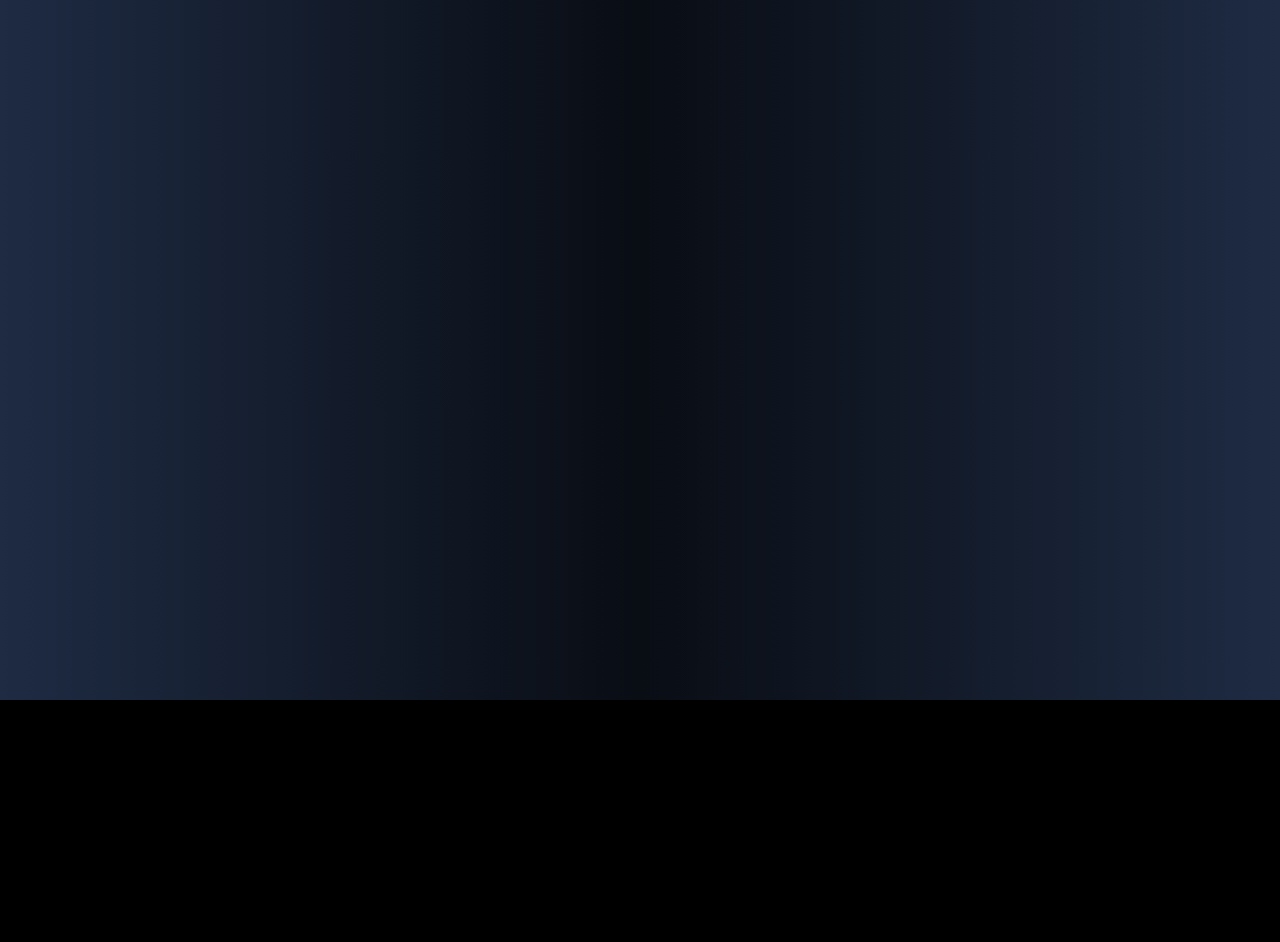
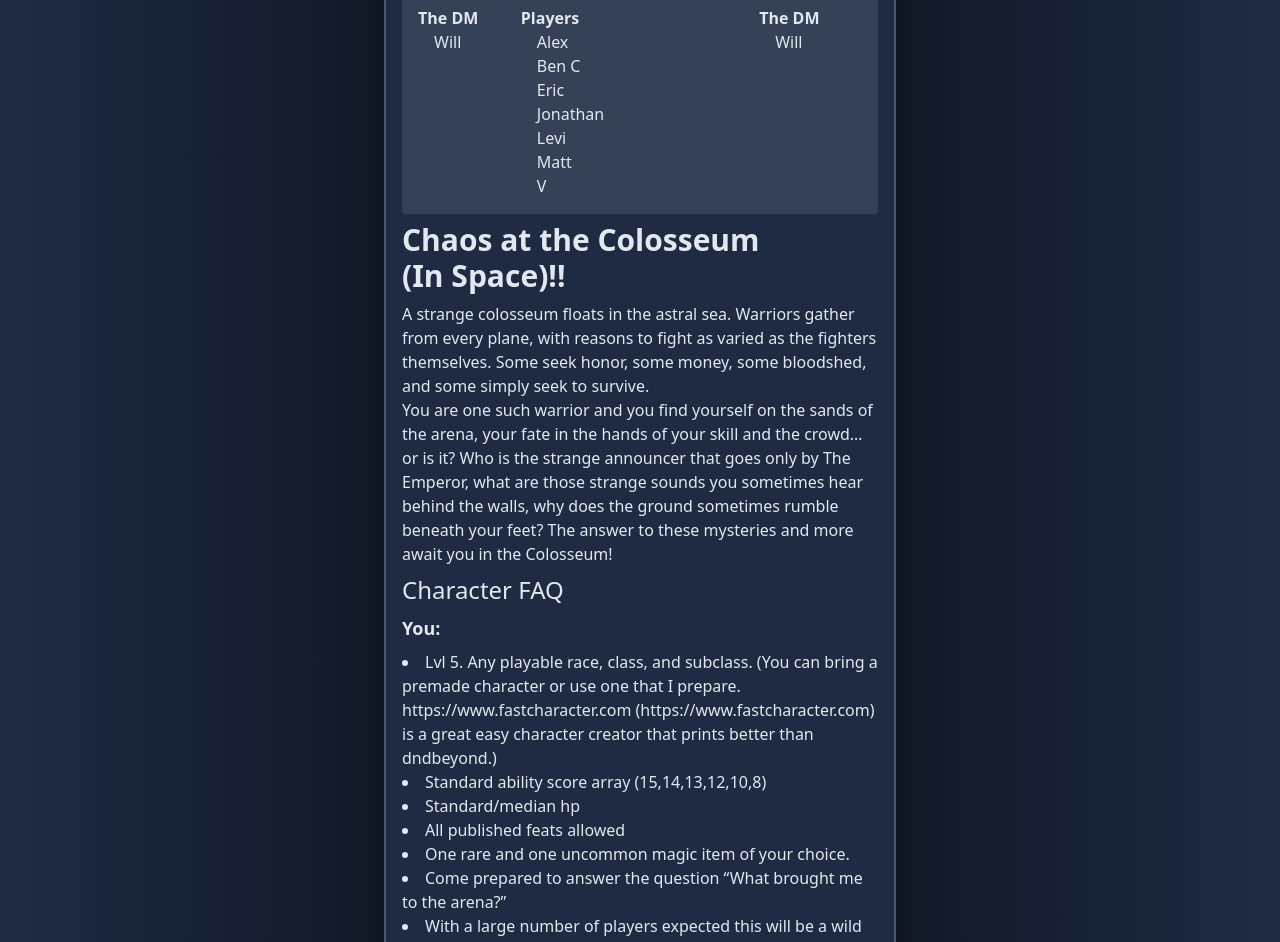
Before and after one commit to retzloff/deep-creek-disco, a SvelteKit app: page /oneshot in a window 1280 px wide. Before the commit this address had no page. Shown: the part 100-1042 px from the top of the page. Before the commit the page ends 800 px from the top, so only its background shows below. Built offline with nearby package versions, Linux system fonts and the light colour scheme.

Commit message:
:pencil2: Adds game info

```diff
--- a/src/app.css
+++ b/src/app.css
@@ -59,4 +59,8 @@
 	dd {
 		@apply ml-4 grid grid-cols-[1fr_4fr] flex-nowrap;
 	}
+
+	li {
+		@apply list-disc list-inside;
+	}
 }
--- /dev/null
+++ b/src/routes/oneshot/+page.svelte
@@ -0,0 +1,58 @@
+<section class="text-slate-200 bg-cloud-burst">
+	<h1>D&D One Shot</h1>
+
+	<div class="p-4 flex rounded bg-white/10">
+		<dl class="">
+			<dt>The DM</dt>
+			<dd>Will</dd>
+		</dl>
+		<dl class="">
+			<dt>Players</dt>
+			<dd>Alex</dd>
+			<dd>Ben C</dd>
+			<dd>Eric</dd>
+			<dd>Jonathan</dd>
+			<dd>Levi</dd>
+			<dd>Matt V</dd>
+		</dl>
+		<dl class="">
+			<dt>The DM</dt>
+			<dd>Will</dd>
+		</dl>
+	</div>
+
+	<h2>Chaos at the Colosseum <br /> (In Space)!!</h2>
+	<p>
+		A strange colosseum floats in the astral sea. Warriors gather from every plane, with reasons to
+		fight as varied as the fighters themselves. Some seek honor, some money, some bloodshed, and
+		some simply seek to survive.
+	</p>
+	You are one such warrior and you find yourself on the sands of the arena, your fate in the hands of
+	your skill and the crowd…or is it? Who is the strange announcer that goes only by The Emperor, what
+	are those strange sounds you sometimes hear behind the walls, why does the ground sometimes rumble
+	beneath your feet? The answer to these mysteries and more await you in the Colosseum!
+	<h3>Character FAQ</h3>
+
+	<p class="font-semibold text-lg">You:</p>
+	<ul>
+		<li>
+			Lvl 5. Any playable race, class, and subclass. (You can bring a premade character or use one
+			that I prepare. https://www.fastcharacter.com (https://www.fastcharacter.com) is a great easy
+			character creator that prints better than dndbeyond.)
+		</li>
+		<li>Standard ability score array (15,14,13,12,10,8)</li>
+		<li>Standard/median hp</li>
+		<li>All published feats allowed</li>
+		<li>One rare and one uncommon magic item of your choice.</li>
+		<li>Come prepared to answer the question “What brought me to the arena?”</li>
+		<li>
+			With a large number of players expected this will be a wild time. Big characters and big
+			swings encouraged.
+		</li>
+	</ul>
+
+	<p>
+		If you have any questions feel free to reach out to me (Will Gyauch) on Facebook, by email
+		(will.gyauch@gm ail.com), or text (803-422-0867)
+	</p>
+</section>
--- a/src/routes/rooms/+page.svelte
+++ b/src/routes/rooms/+page.svelte
@@ -17,6 +17,6 @@
 
 <style>
 	span {
-		@apply inline-block w-36;
+		@apply inline-block w-32;
 	}
 </style>
```
